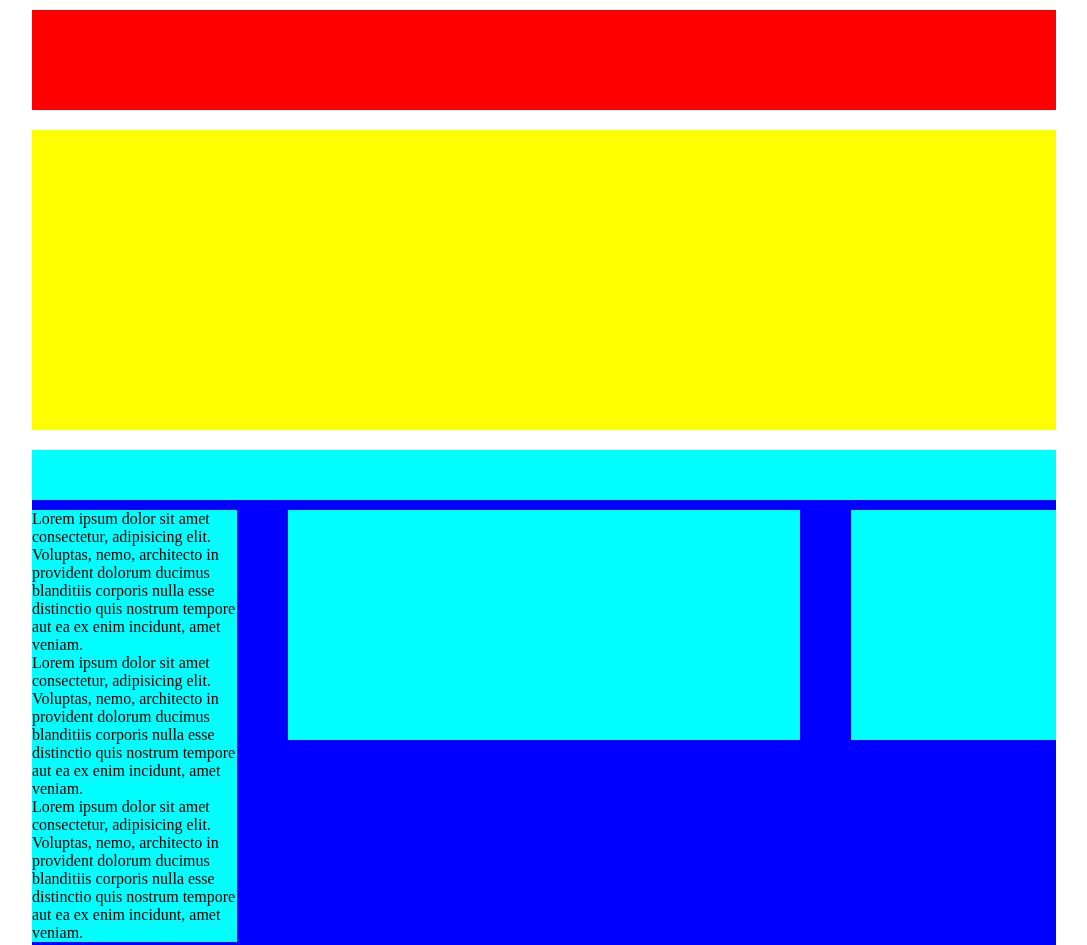
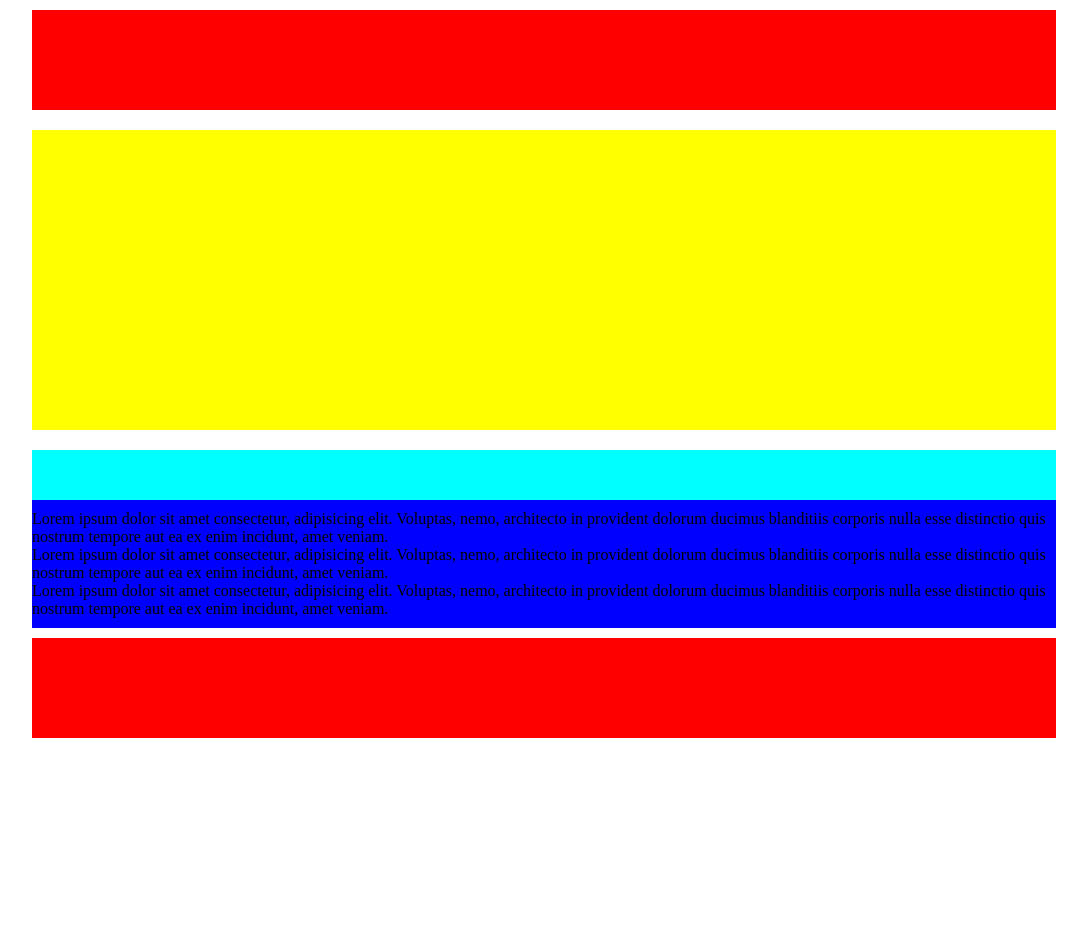
Before and after one commit to Buzz88-Dev/htmlcss-struttura-wp, a plain HTML site: page index.html in a window 1280 px wide. Shown: the top 945 px of the page, without its empty margins (96-1183 px from the left). After the commit the page ends 800 px from the top, so only its background shows below. Drawn offline with Linux system fonts and the light colour scheme.

Commit message:
style ended

```diff
--- a/css/style.css
+++ b/css/style.css
@@ -10,12 +10,10 @@ body {
 }
 
 header, footer {
-
     /* debug */
     background-color: red;
     height: 100px;
 }
-
 
 .block-yellow {
     margin-top: 20px;
@@ -51,27 +49,21 @@ header, footer {
     clear: both;
 }
 
-.blocksx {
-    float: left;
+.blockside {
     width: 20%;
     /* debug */
     /* height: 230px; */
     background-color: aqua;
 }
 
-.blockdx {
-    float: right;
-    width: 20%;
-    /* debug */
-    height: 230px;
-    background-color: aqua;
+.float {
+    float: left;
 }
 
 .blockct {
-    float: left;
     width: 50%;
     margin: 0px 5%;
     /* debug */
-    height: 230px;
+    /* height: 230px; */
     background-color: aqua;
 }
```
